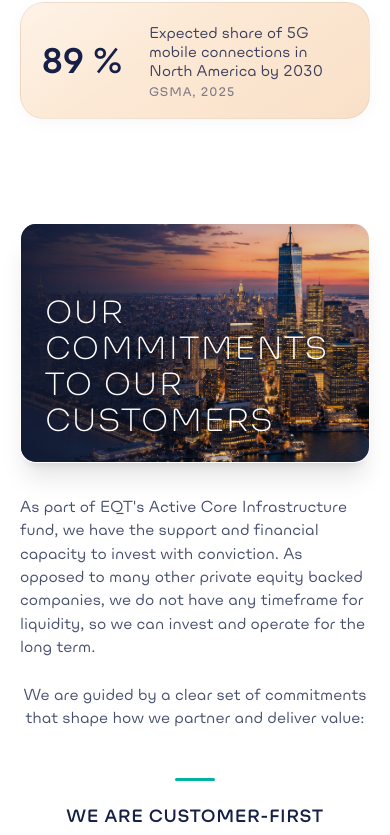
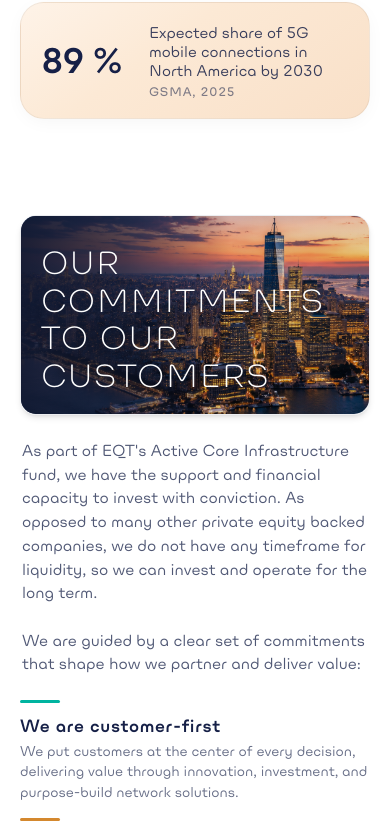
Before and after one commit to md-danish-ai/arium-website-next, a Next.js app: page /about in a window 390 px wide. Shown: the part 2529-3364 px from the top of the page. Built offline with nearby package versions, Linux system fonts and the light colour scheme; no server answers.

Commit message:
about commitment section fixes

```diff
--- a/components/ui-component/about/AboutCommitments.tsx
+++ b/components/ui-component/about/AboutCommitments.tsx
@@ -15,12 +15,12 @@ export default function AboutCommitments({
 }: AboutCommitmentsProps) {
   return (
     <section
-      className="bg-white py-12 sm:py-16 md:py-20 lg:py-24 relative overflow-hidden z-[2]"
+      className="bg-white py-10 sm:py-14 md:py-20 lg:py-24 relative overflow-hidden z-[2]"
       id="shared-commitments"
     >
       <Container className="relative z-[2]">
         {/* Panoramic Hero Banner */}
-        <div className="reveal w-full rounded-2xl md:rounded-3xl overflow-hidden mb-8 sm:mb-10 md:mb-14 border border-white/[0.06] shadow-xl relative min-h-[240px] xs:min-h-[260px] sm:min-h-[320px] md:h-[480px] lg:h-[500px] flex items-end md:items-center">
+        <div className="reveal w-full rounded-2xl md:rounded-3xl overflow-hidden mb-6 sm:mb-8 md:mb-14 border border-midnight/[0.08] md:border-white/[0.06] shadow-md md:shadow-xl relative h-[200px] xs:h-[220px] md:h-[320px] lg:h-[480px] xl:h-[500px] flex items-end md:items-center">
           {background_image && (
             <Image
               src={background_image}
@@ -32,35 +32,35 @@ export default function AboutCommitments({
           )}
           {/* Gradient overlay: Bottom-up on mobile, Left-to-right on desktop */}
           <div
-            className="absolute inset-0 bg-gradient-to-t md:bg-gradient-to-r from-[#101830]/95 via-[#101830]/60 md:via-[#101830]/75 to-transparent pointer-events-none"
+            className="absolute inset-0 bg-gradient-to-t md:bg-gradient-to-r from-[#101830]/90 via-[#101830]/50 md:via-[#101830]/75 to-transparent pointer-events-none"
             style={background_overlay ? { background: background_overlay } : undefined}
           />
 
-          <div className="relative z-[2] w-full flex items-end md:items-center justify-start text-left p-6 sm:p-8 md:p-14 lg:p-20">
+          <div className="relative z-[2] w-full flex items-end md:items-center justify-start text-left p-5 xs:p-6 sm:p-8 md:p-12 lg:p-16 xl:p-20">
             <div className="max-w-[640px] w-full m-0">
               <Typography
                 variant="h2"
                 as="h2"
                 uppercase
                 weight="light"
-                className="text-white m-0 tracking-[0.05em] leading-[1.25]"
+                className="text-white m-0 tracking-[0.04em] md:tracking-[0.05em] text-[1.15rem] xs:text-[1.25rem] sm:text-[1.35rem] md:text-[clamp(1.6rem,2.8vw,2.4rem)] lg:text-[clamp(1.8rem,3.2vw,2.8rem)] leading-[1.3] md:leading-[1.25]"
               >
                 {title}
               </Typography>
 
               {/* Description inside banner - Desktop only (>= md) */}
               {description && (
-                <div className="hidden md:block mt-4">
+                <div className="hidden md:block mt-3 lg:mt-4">
                   {description.includes("<") && description.includes(">") ? (
                     <div
-                      className="strapi-richtext-body text-white/85 max-w-full text-left [&>p]:m-0 [&>p]:leading-relaxed"
+                      className="strapi-richtext-body text-white/85 max-w-full text-left text-[0.95rem] lg:text-[1.02rem] [&>p]:m-0 [&>p]:leading-relaxed"
                       dangerouslySetInnerHTML={{ __html: description }}
                     />
                   ) : (
                     <Typography
                       variant="b1"
                       as="p"
-                      className="text-white/85 max-w-full text-left m-0 leading-relaxed"
+                      className="text-white/85 max-w-full text-left m-0 text-[0.95rem] lg:text-[1.02rem] leading-relaxed"
                     >
                       {description}
                     </Typography>
@@ -73,17 +73,17 @@ export default function AboutCommitments({
 
         {/* Description outside banner - Mobile only (< md) */}
         {description && (
-          <div className="block md:hidden mb-6 sm:mb-8 text-left">
+          <div className="block md:hidden mb-6 sm:mb-8 text-left px-0.5">
             {description.includes("<") && description.includes(">") ? (
               <div
-                className="strapi-richtext-body text-midnight/80 text-left [&>p]:m-0 [&>p]:leading-relaxed"
+                className="strapi-richtext-body text-midnight/75 text-left text-[0.88rem] sm:text-[0.95rem] [&>p]:m-0 [&>p]:leading-[1.65]"
                 dangerouslySetInnerHTML={{ __html: description }}
               />
             ) : (
               <Typography
                 variant="b1"
                 as="p"
-                className="text-midnight/80 text-left m-0 leading-relaxed"
+                className="text-midnight/75 text-left m-0 text-[0.88rem] sm:text-[0.95rem] leading-[1.65]"
               >
                 {description}
               </Typography>
@@ -97,13 +97,13 @@ export default function AboutCommitments({
             <Typography
               variant="b1"
               as="p"
-              className="text-center text-midnight/80 mb-10 sm:mb-12 md:mb-16 max-w-[960px] mx-auto m-0 leading-relaxed"
+              className="text-left md:text-center text-midnight/75 md:text-midnight/70 text-[0.95rem] md:text-[1.12rem] mb-6 sm:mb-8 md:mb-10 max-w-[960px] md:mx-auto m-0 leading-relaxed px-0.5"
             >
               {commitment_statement}
             </Typography>
           )}
 
-          <div className="grid grid-cols-1 md:grid-cols-3 gap-8 md:gap-10 lg:gap-14 xl:gap-16 max-w-6xl mx-auto">
+          <div className="flex flex-col gap-4 sm:gap-5 md:grid md:grid-cols-3 md:gap-8 lg:gap-12 xl:gap-14 max-w-6xl mx-auto">
             {commitment_cards.map((pillar, index) => {
               const defaultBarClass = DEFAULT_BAR_BG_CLASSES[index % DEFAULT_BAR_BG_CLASSES.length];
               const customBarColor = pillar.top_line_color;
@@ -111,30 +111,29 @@ export default function AboutCommitments({
               return (
                 <div
                   key={pillar.id ?? index}
-                  className="flex flex-col items-center text-center p-2 sm:p-4 rounded-2xl bg-transparent transition-all duration-300 hover:translate-y-[-2px] cursor-default"
+                  className="flex flex-col items-start text-left md:items-center md:text-center p-0 md:p-3 lg:p-4 rounded-2xl bg-transparent transition-all duration-300 md:hover:-translate-y-1 cursor-default group"
                 >
-                  {/* Centered pill bar */}
+                  {/* Top accent bar: Left-aligned on mobile, Centered on desktop */}
                   <div
-                    className={`w-10 h-[3px] rounded-full mb-6 mx-auto transition-all duration-300 ${!customBarColor ? defaultBarClass : ""}`}
+                    className={`w-10 h-[3px] rounded-full mb-3 md:mb-6 self-start md:mx-auto transition-all duration-300 md:group-hover:w-16 ${!customBarColor ? defaultBarClass : ""}`}
                     style={customBarColor ? { backgroundColor: customBarColor } : undefined}
                   />
 
-                  {/* Centered uppercase heading */}
+                  {/* Heading: Title case on mobile, Uppercase on desktop */}
                   <Typography
                     variant="h5"
                     as="h3"
-                    uppercase
                     weight="bold"
-                    className="text-midnight m-0 mb-3 text-center w-full"
+                    className="text-midnight m-0 mb-1 md:mb-3.5 text-left md:text-center w-full normal-case md:uppercase text-[0.95rem] md:text-[0.95rem] lg:text-[1.05rem] md:tracking-[0.06em]"
                   >
                     {pillar.title}
                   </Typography>
 
-                  {/* Centered body description */}
+                  {/* Body description */}
                   <Typography
                     variant="b3"
                     as="p"
-                    className="text-midnight/75 m-0 text-center w-full leading-[1.7]"
+                    className="text-midnight/65 md:text-midnight/70 m-0 text-left md:text-center w-full text-[0.85rem] sm:text-[0.88rem] leading-[1.6] md:leading-[1.75]"
                   >
                     {pillar.description}
                   </Typography>
```
